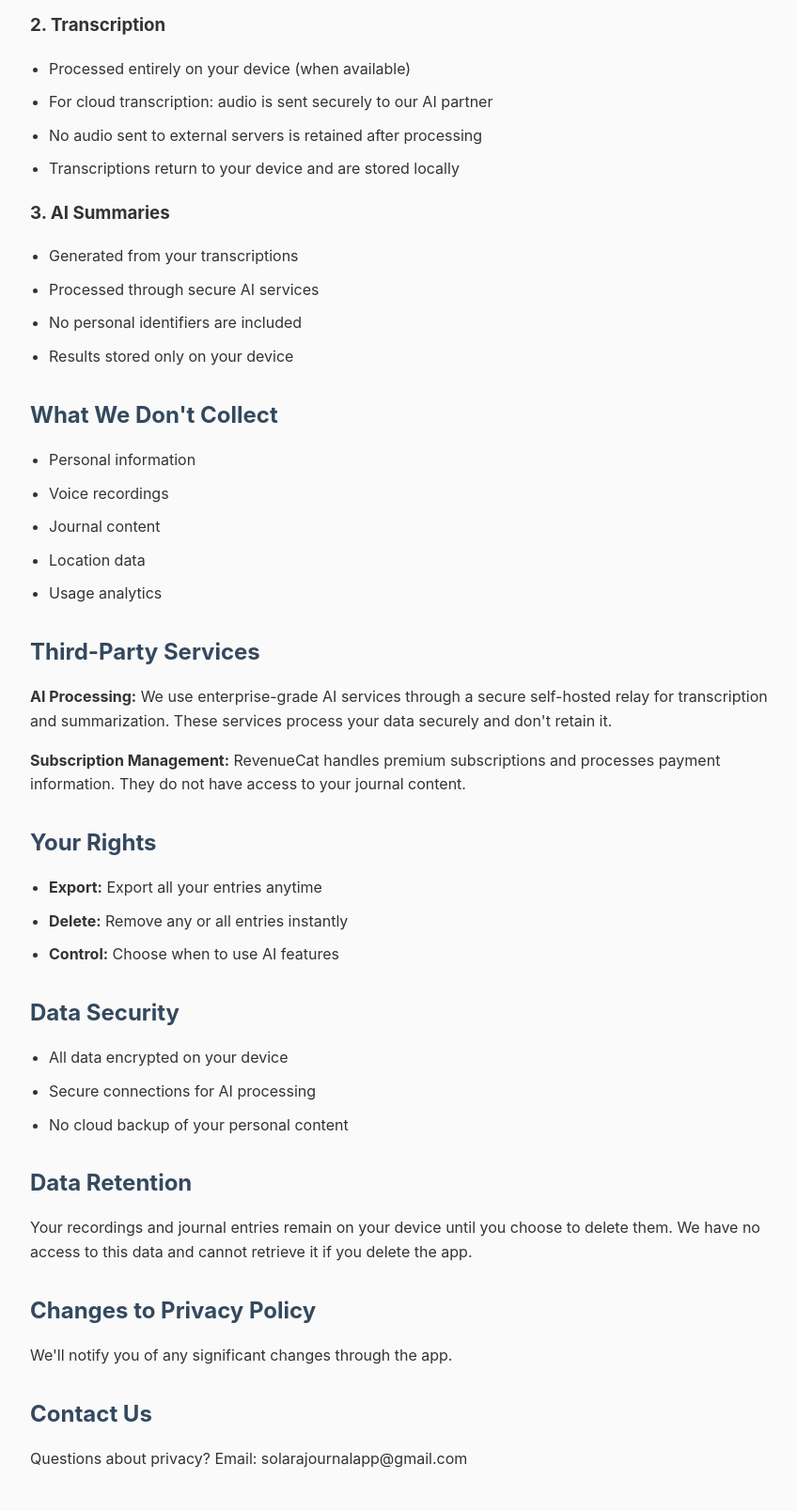
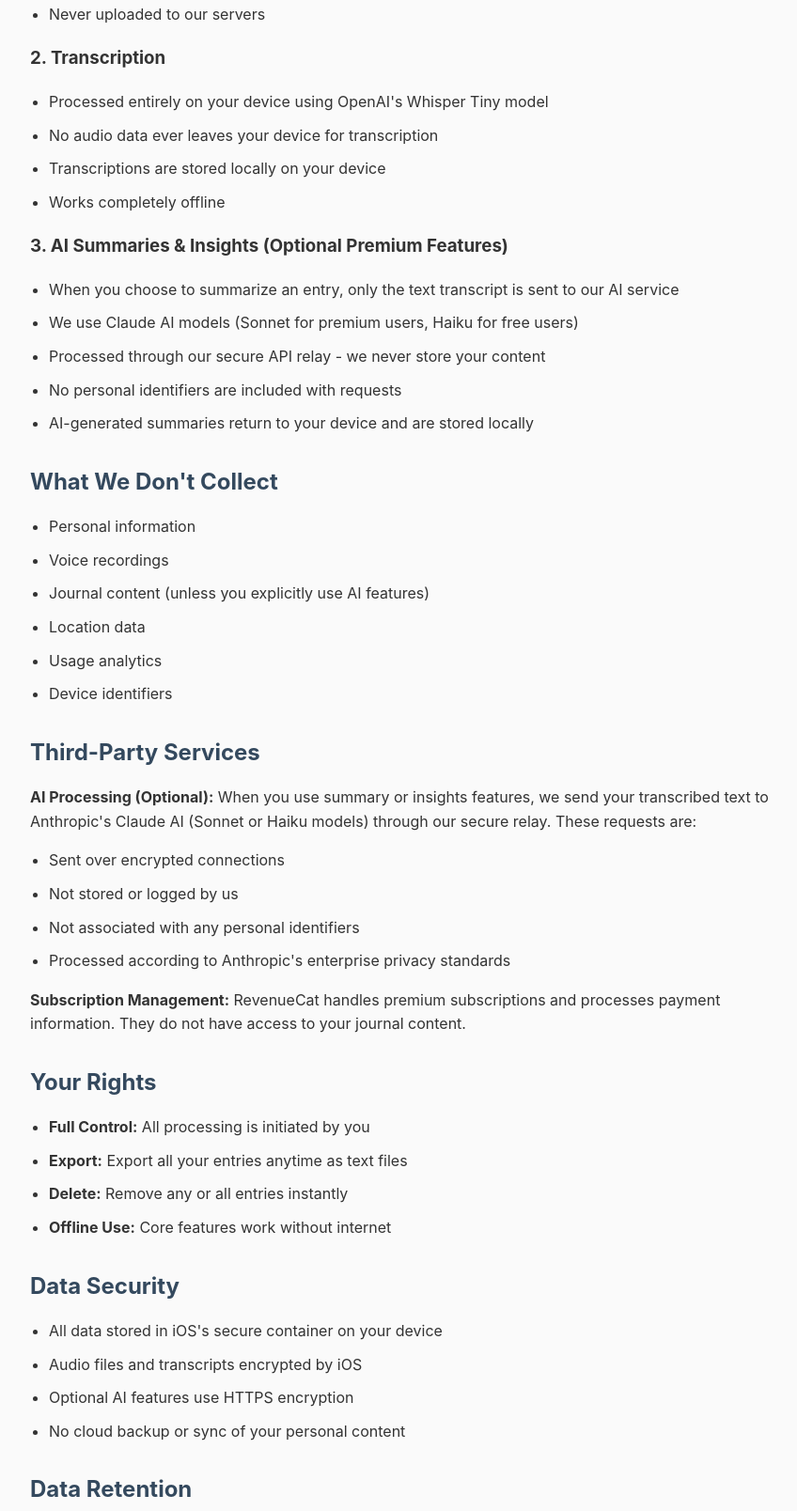
Before and after one commit to solara-apps/Solara-privacy, a plain HTML site: page index.html in a window 1280 px wide. Shown: the part 724-2332 px from the top of the page at 94% size, without its empty margins (208-1056 px from the left). Drawn offline with Linux system fonts and the light colour scheme.

Commit message:
Update index.html

```diff
--- a/index.html
+++ b/index.html
@@ -54,9 +54,10 @@
 
     <h2>Our Privacy Promise</h2>
     <ul>
-        <li>Your voice recordings never leave your device</li>
+        <li>Your voice recordings are stored only on your device</li>
+        <li>Transcription happens entirely on-device using Whisper Tiny</li>
         <li>We don't collect, store, or have access to your journal entries</li>
-        <li>All AI processing happens with privacy-first partners</li>
+        <li>AI summaries are optional and processed with privacy in mind</li>
     </ul>
 
     <h2>How Your Data Flows</h2>
@@ -70,52 +71,66 @@
 
     <h3>2. Transcription</h3>
     <ul>
-        <li>Processed entirely on your device (when available)</li>
-        <li>For cloud transcription: audio is sent securely to our AI partner</li>
-        <li>No audio sent to external servers is retained after processing</li>
-        <li>Transcriptions return to your device and are stored locally</li>
+        <li>Processed entirely on your device using OpenAI's Whisper Tiny model</li>
+        <li>No audio data ever leaves your device for transcription</li>
+        <li>Transcriptions are stored locally on your device</li>
+        <li>Works completely offline</li>
     </ul>
 
-    <h3>3. AI Summaries</h3>
+    <h3>3. AI Summaries & Insights (Optional Premium Features)</h3>
     <ul>
-        <li>Generated from your transcriptions</li>
-        <li>Processed through secure AI services</li>
-        <li>No personal identifiers are included</li>
-        <li>Results stored only on your device</li>
+        <li>When you choose to summarize an entry, only the text transcript is sent to our AI service</li>
+        <li>We use Claude AI models (Sonnet for premium users, Haiku for free users)</li>
+        <li>Processed through our secure API relay - we never store your content</li>
+        <li>No personal identifiers are included with requests</li>
+        <li>AI-generated summaries return to your device and are stored locally</li>
     </ul>
 
     <h2>What We Don't Collect</h2>
     <ul>
         <li>Personal information</li>
         <li>Voice recordings</li>
-        <li>Journal content</li>
+        <li>Journal content (unless you explicitly use AI features)</li>
         <li>Location data</li>
         <li>Usage analytics</li>
+        <li>Device identifiers</li>
     </ul>
 
     <h2>Third-Party Services</h2>
-    <p><strong>AI Processing:</strong> We use enterprise-grade AI services through a secure self-hosted relay for transcription and summarization. These services process your data securely and don't retain it.</p>
+    <p><strong>AI Processing (Optional):</strong> When you use summary or insights features, we send your transcribed text to Anthropic's Claude AI (Sonnet or Haiku models) through our secure relay. These requests are:</p>
+    <ul>
+        <li>Sent over encrypted connections</li>
+        <li>Not stored or logged by us</li>
+        <li>Not associated with any personal identifiers</li>
+        <li>Processed according to Anthropic's enterprise privacy standards</li>
+    </ul>
+
     <p><strong>Subscription Management:</strong> RevenueCat handles premium subscriptions and processes payment information. They do not have access to your journal content.</p>
 
     <h2>Your Rights</h2>
     <ul>
-        <li><strong>Export:</strong> Export all your entries anytime</li>
+        <li><strong>Full Control:</strong> All processing is initiated by you</li>
+        <li><strong>Export:</strong> Export all your entries anytime as text files</li>
         <li><strong>Delete:</strong> Remove any or all entries instantly</li>
-        <li><strong>Control:</strong> Choose when to use AI features</li>
+        <li><strong>Offline Use:</strong> Core features work without internet</li>
     </ul>
 
     <h2>Data Security</h2>
     <ul>
-        <li>All data encrypted on your device</li>
-        <li>Secure connections for AI processing</li>
-        <li>No cloud backup of your personal content</li>
+        <li>All data stored in iOS's secure container on your device</li>
+        <li>Audio files and transcripts encrypted by iOS</li>
+        <li>Optional AI features use HTTPS encryption</li>
+        <li>No cloud backup or sync of your personal content</li>
     </ul>
 
     <h2>Data Retention</h2>
-    <p>Your recordings and journal entries remain on your device until you choose to delete them. We have no access to this data and cannot retrieve it if you delete the app.</p>
+    <p>Your recordings and journal entries remain on your device until you choose to delete them. We have no access to this data and cannot retrieve it if you delete the app. When you use AI features, the text is processed immediately and not retained by our systems.</p>
+
+    <h2>Children's Privacy</h2>
+    <p>Solara Voice Journal is not intended for children under 13. We do not knowingly collect information from children under 13.</p>
 
     <h2>Changes to Privacy Policy</h2>
-    <p>We'll notify you of any significant changes through the app.</p>
+    <p>We'll notify you of any significant changes through the app. Continued use of the app after changes indicates acceptance of the updated policy.</p>
 
     <h2>Contact Us</h2>
     <p>Questions about privacy? Email: solarajournalapp@gmail.com</p>
```
